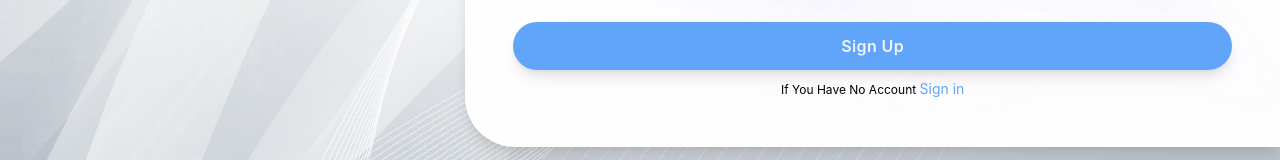
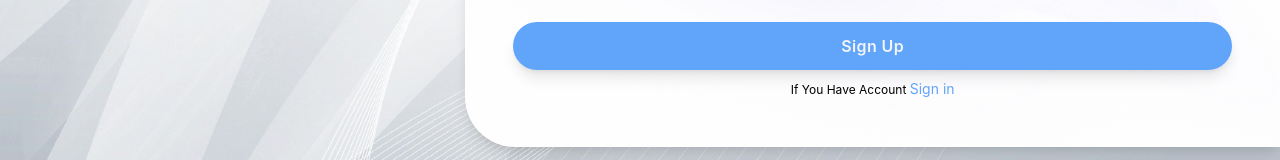
Before and after one commit to 2tracker/front_product_1, a React (Create React App) app: page /signup in a window 1280 px wide. Shown: the part 534-694 px from the top of the page. Built offline with nearby package versions, Linux system fonts and the light colour scheme.

Commit message:
Added changes

```diff
--- a/src/App.js
+++ b/src/App.js
@@ -1,14 +1,14 @@
 import './App.css';
 import { Route, Routes } from 'react-router-dom';
-import RegistrationPage from './Page/registrationpage';
-import LoginPage from './Page/loginpage';
+import Loginpage from './Page/Loginpage';
+import Registrationpage from './Page/Registrationpage';
 
 function App() {
   return (
     <div className="App">
       <Routes>
-        <Route path='/' element={<LoginPage/>}/>
-        <Route path='/signup' element={<RegistrationPage/>}/>
+        <Route path='/' element={<Loginpage/>}/>
+        <Route path='/signup' element={<Registrationpage/>}/>
       </Routes>
     </div>
   );
--- a/src/Page/LoginPage/index.jsx
+++ /dev/null
@@ -1,13 +0,0 @@
-import React from 'react';
-import LoginComponent from '../../component/common/LoginComponent'
-
-function LoginPage() {
-    return (
-        <>
-            <LoginComponent/>
-        </>
-
-    )
-}
-
-export default LoginPage
--- /dev/null
+++ b/src/Page/Loginpage.jsx
@@ -0,0 +1,10 @@
+import Login from "../component/common/LoginComponent"
+
+const Loginpage = ()=>{
+    return(
+        <>
+        <Login/>
+        </>
+    )
+}
+export default Loginpage;
--- a/src/Page/RegistrationPage/index.jsx
+++ /dev/null
@@ -1,14 +0,0 @@
-import React from "react";
-import Register from "../../component/common/RegisterComponent";
-
-const RegistrationPage = () =>{
-    return(
-        <>
-        <h1>
-            <Register/>
-        </h1>
-        </>
-    )
-}
-
-export default RegistrationPage
--- /dev/null
+++ b/src/Page/Registrationpage.jsx
@@ -0,0 +1,12 @@
+import React from "react";
+import Register from "../component/common/RegisterComponent";
+
+const Registrationpage = ()=>{
+    return(
+        <>
+        <Register/>
+        </>
+    )
+}
+
+export default Registrationpage;
--- a/src/component/common/RegisterComponent/index.jsx
+++ b/src/component/common/RegisterComponent/index.jsx
@@ -210,8 +210,8 @@ function Register() {
                   </div>
                   <div>
                     <p className="text-center text-[12px] pt-2">
-                      If You Have No Account{" "}
-                      <Link to="/signup">
+                      If You Have Account{" "}
+                      <Link to="/">
                         <span className="text-blue-400 text-[14px] cursor-pointer">
                           Sign in
                         </span>{" "}
```
